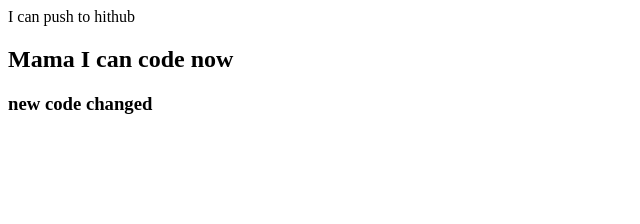
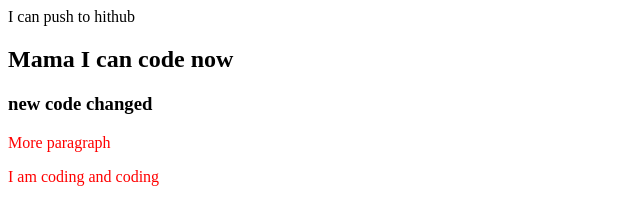
Before and after one commit to Joya670/my-first-repo, a plain HTML site: page index.html in a window 1280 px wide. Shown: the whole page, without its empty margins (0-640 px from the left). Drawn offline with Linux system fonts and the light colour scheme.

Commit message:
Styles added

```diff
--- a/index.html
+++ b/index.html
@@ -5,10 +5,13 @@
     <meta http-equiv="X-UA-Compatible" content="IE=edge">
     <meta name="viewport" content="width=device-width, initial-scale=1.0">
     <title>My first repo</title>
+    <link rel="stylesheet" href="style.css">
 </head>
 <body>
     <h> I can push to hithub</h1>
     <h2>Mama I can code now</h2>
     <h3> new code changed</h3>
+    <p>More paragraph</p>
+    <p>I am coding and coding</p>
 </body>
 </html>
--- /dev/null
+++ b/style.css
@@ -0,0 +1,3 @@
+p{
+    color: red;
+}
```
